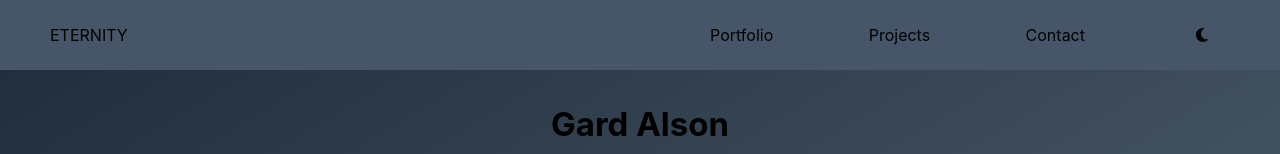
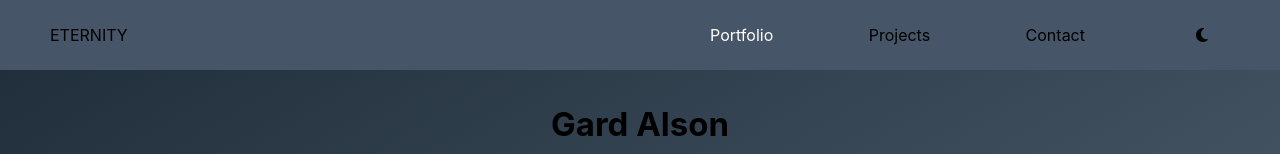
Before and after one commit to alsongard/alsongard, a React (Create React App) app in the folder devportfolio/: page / in a window 1280 px wide. Shown: the top 154 px of the page. Built offline with nearby package versions, Linux system fonts and the light colour scheme.

Commit message:
header component links working

```diff
--- a/devportfolio/src/components/header.js
+++ b/devportfolio/src/components/header.js
@@ -11,23 +11,38 @@ function Header({darkModeNew, setDarkModeNew})
         })
     }
     return (
-        <header className="flex flex-row justify-between bg-slate-600 h-[70px] items-center pl-[50px] pr-[70px]">
+        <header className="myshadow flex flex-row justify-between  bg-slate-600 h-[70px] items-center pl-[50px] pr-[70px]">
             <h1>ETERNITY</h1>
 
             <div className="flex  justify-between w-[500px] items-center">
                 <ul className=" flex flex-row justify-between w-[75%] ">
                     <li>
-                        <NavLink to="">
+                        <NavLink
+                            to="/"
+                            className={({isActive})=>
+                                isActive ? "text-white" : "text-blac"
+                            }
+                        >
                             Portfolio
                         </NavLink>
                     </li>
                     <li>
-                        <NavLink to="">
+                        <NavLink
+                            to="/projects"
+                            className={({isActive})=>
+                                isActive ? "text-white" : "text-blac"
+                            }
+                        >
                             Projects
                         </NavLink>
                     </li>
                     <li>
-                        <NavLink to="">
+                        <NavLink
+                            className={({isActive})=>
+                                isActive ? "text-white" : "text-blac"
+                            }
+                            to="/contact"
+                        >
                             Contact
                         </NavLink>
                     </li>
```
